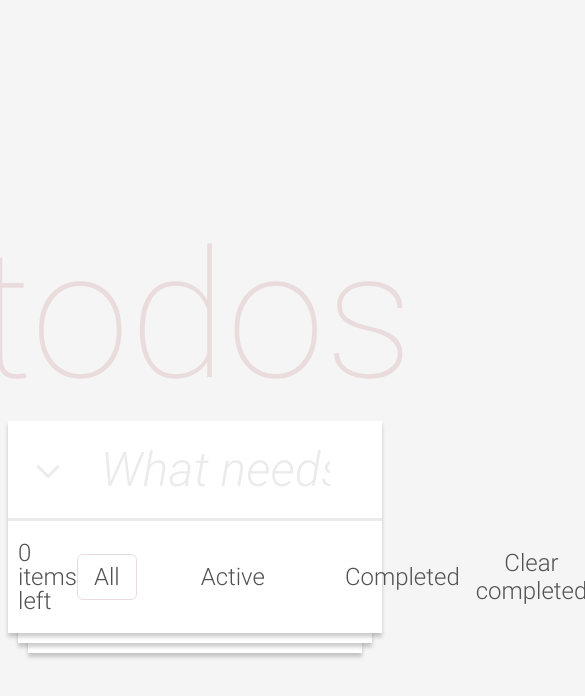
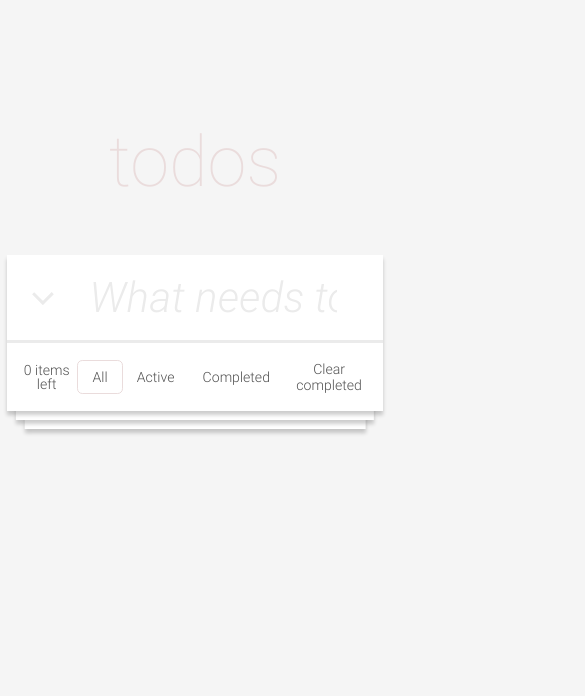
Before and after one commit to Zhiga-noff/task-todo-ts, a React (Vite) app: page / in a window 390 px wide. Shown: the top 696 px of the page, 585 px wide, since content can reach past the window. Built offline with nearby package versions, Linux system fonts and the light colour scheme.

Commit message:
Поправил стили для мобилки

```diff
--- a/src/assets/styles/index.scss
+++ b/src/assets/styles/index.scss
@@ -1,20 +1,32 @@
 @import 'src/assets/styles/colors';
 @import 'src/assets/styles/normalize';
 @import 'src/assets/styles/fonts';
+
+html {
+  font-size: calc(14px + (16 - 14) * ((100vw - 320px) / (1920 - 320)));
+}
 
 body {
   font-family: 'Roboto', serif;
   font-weight: 300;
   color: $text;
-  font-size: calc(14px + (16 - 14) * ((100vw - 320px) / (1920 - 320)));
+
+
   background-color: #f5f5f5;
+
+
+  @media screen and (max-width: 992px) {
+    font-size: calc(12px + (16 - 12) * ((100vw - 320px) / (768 - 320)));
+  }
+}
+
+#root {
   display: flex;
   align-items: center;
   justify-content: center;
-
-  @media screen and (max-width: 992px) {
-    font-size: calc(14px + (16 - 14) * ((100vw - 320px) / (768 - 320)));
-  }
+  flex-direction: column;
+  padding: 5rem 0;
+  overflow-x: hidden;
 }
 
 h1 {
@@ -23,4 +35,8 @@ h1 {
   text-align: center;
   color: $pink;
   font-weight: 100;
+  @media screen and (max-width: 768px) {
+    font-size: 5rem;
+  }
+
 }
--- a/src/components/navigate-bar/NavigateBar.module.scss
+++ b/src/components/navigate-bar/NavigateBar.module.scss
@@ -7,12 +7,25 @@
 
   padding: 1.25rem 0.625rem;
   font-size: 1.5rem;
+
+  @media screen and (max-width: 768px) {
+    font-size: 1rem;
+  }
+}
+
+.activeTasks {
+  text-align: center;
 }
 
 .list {
   display: flex;
   column-gap: 3rem;
   align-items: center;
+
+  @media screen and (max-width: 768px) {
+    column-gap: 0;
+    justify-content: space-between;
+  }
 }
 
 .link {
@@ -41,6 +54,10 @@
   color: $text;
   transition-duration: 0.3s;
 
+  @media screen and (max-width: 639px) {
+    font-size: 1rem;
+  }
+
   &:hover {
     color: $pink;
   }
--- a/src/components/task-element/TaskElement.module.scss
+++ b/src/components/task-element/TaskElement.module.scss
@@ -19,6 +19,14 @@
 
   border-radius: 50%;
   border: 1px solid $grey;
+  flex: 0 0 3rem;
+}
+
+.nameTask {
+  //flex: 0 0 80%;
+  max-width: calc(100vw - 2.5rem - 1rem - 3rem - 1.25rem);
+  text-overflow: ellipsis !important;
+  overflow: hidden;
 }
 
 .taskDone {
```
